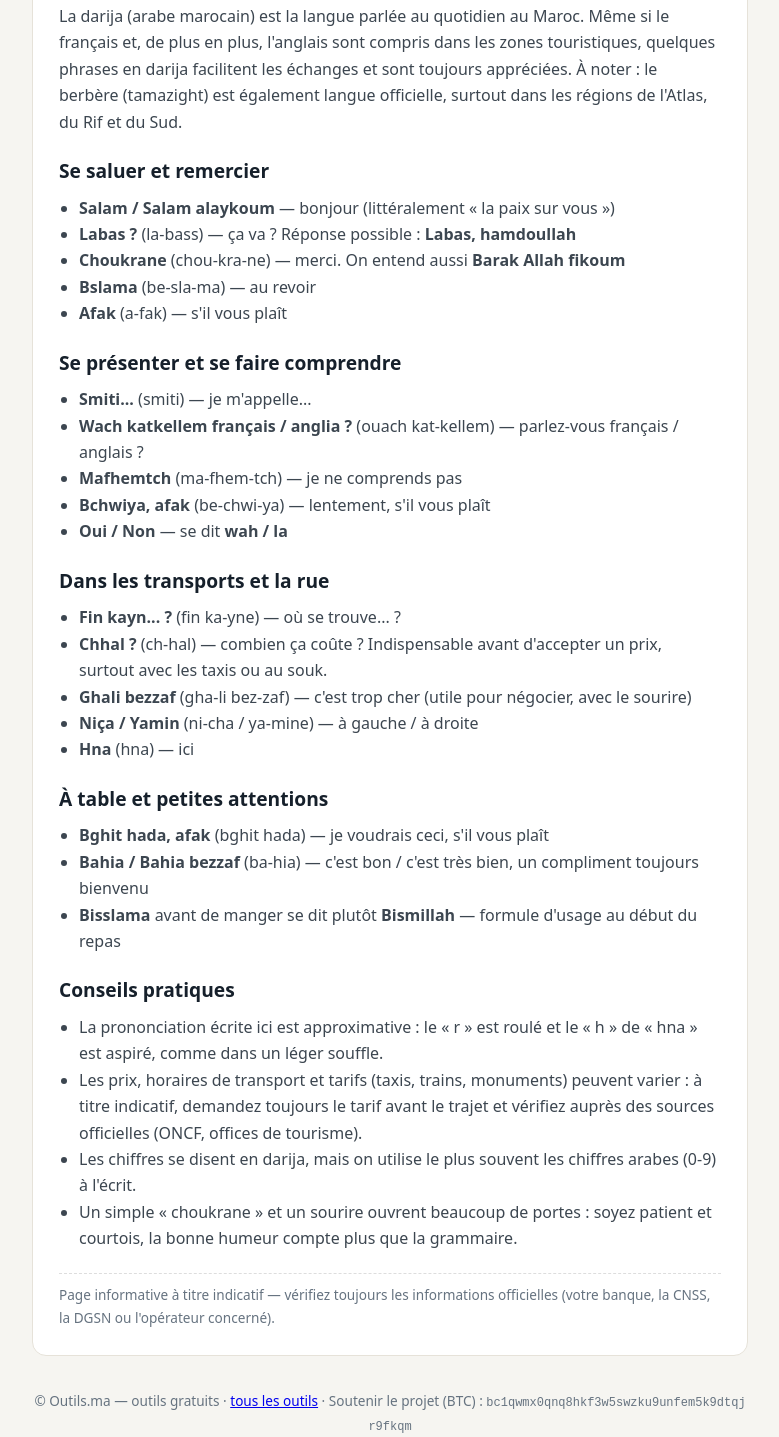
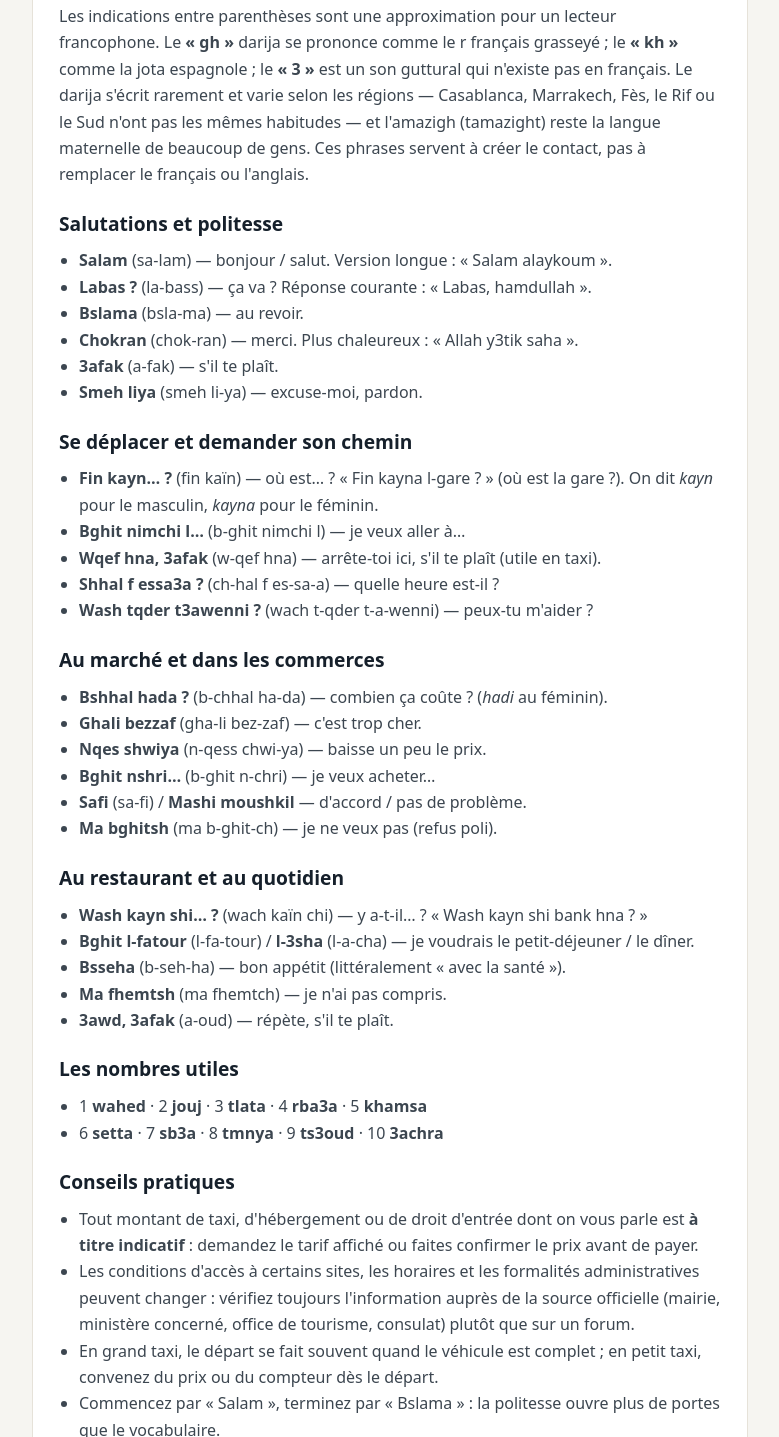
Before and after one commit to Hakersbkk/outils-maroc, a plain HTML site: page phrases-darija-touristes/index.html in a window 1280 px wide. Shown: the part 148-1585 px from the top of the page, without its empty margins (250-1029 px from the left). Drawn offline with Linux system fonts and the light colour scheme.

Commit message:
publish phrases-darija-touristes/index.html

```diff
--- a/phrases-darija-touristes/index.html
+++ b/phrases-darija-touristes/index.html
@@ -19,49 +19,59 @@ textarea{resize:vertical}footer{color:#667380;font-size:.85rem;padding:18px 0 40
 </style></head><body><div class="wrap">
 <header><a href="/">Outils<span>.</span>ma</a> — outils gratuits pour le Maroc</header>
 <main>
-<h2>Pourquoi apprendre quelques mots de darija ?</h2>
-<p>La darija (arabe marocain) est la langue parlée au quotidien au Maroc. Même si le français et, de plus en plus, l'anglais sont compris dans les zones touristiques, quelques phrases en darija facilitent les échanges et sont toujours appréciées. À noter : le berbère (tamazight) est également langue officielle, surtout dans les régions de l'Atlas, du Rif et du Sud.</p>
+<h2>Comment lire la prononciation</h2>
+<p>Les indications entre parenthèses sont une approximation pour un lecteur francophone. Le <strong>« gh »</strong> darija se prononce comme le r français grasseyé ; le <strong>« kh »</strong> comme la jota espagnole ; le <strong>« 3 »</strong> est un son guttural qui n'existe pas en français. Le darija s'écrit rarement et varie selon les régions — Casablanca, Marrakech, Fès, le Rif ou le Sud n'ont pas les mêmes habitudes — et l'amazigh (tamazight) reste la langue maternelle de beaucoup de gens. Ces phrases servent à créer le contact, pas à remplacer le français ou l'anglais.</p>
 
-<h2>Se saluer et remercier</h2>
+<h2>Salutations et politesse</h2>
 <ul>
-<li><strong>Salam / Salam alaykoum</strong> — bonjour (littéralement « la paix sur vous »)</li>
-<li><strong>Labas ?</strong> (la-bass) — ça va ? Réponse possible : <strong>Labas, hamdoullah</strong></li>
-<li><strong>Choukrane</strong> (chou-kra-ne) — merci. On entend aussi <strong>Barak Allah fikoum</strong></li>
-<li><strong>Bslama</strong> (be-sla-ma) — au revoir</li>
-<li><strong>Afak</strong> (a-fak) — s'il vous plaît</li>
+<li><strong>Salam</strong> (sa-lam) — bonjour / salut. Version longue : « Salam alaykoum ».</li>
+<li><strong>Labas ?</strong> (la-bass) — ça va ? Réponse courante : « Labas, hamdullah ».</li>
+<li><strong>Bslama</strong> (bsla-ma) — au revoir.</li>
+<li><strong>Chokran</strong> (chok-ran) — merci. Plus chaleureux : « Allah y3tik saha ».</li>
+<li><strong>3afak</strong> (a-fak) — s'il te plaît.</li>
+<li><strong>Smeh liya</strong> (smeh li-ya) — excuse-moi, pardon.</li>
 </ul>
 
-<h2>Se présenter et se faire comprendre</h2>
+<h2>Se déplacer et demander son chemin</h2>
 <ul>
-<li><strong>Smiti...</strong> (smiti) — je m'appelle...</li>
-<li><strong>Wach katkellem français / anglia ?</strong> (ouach kat-kellem) — parlez-vous français / anglais ?</li>
-<li><strong>Mafhemtch</strong> (ma-fhem-tch) — je ne comprends pas</li>
-<li><strong>Bchwiya, afak</strong> (be-chwi-ya) — lentement, s'il vous plaît</li>
-<li><strong>Oui / Non</strong> — se dit <strong>wah / la</strong></li>
+<li><strong>Fin kayn… ?</strong> (fin kaïn) — où est… ? « Fin kayna l-gare ? » (où est la gare ?). On dit <em>kayn</em> pour le masculin, <em>kayna</em> pour le féminin.</li>
+<li><strong>Bghit nimchi l…</strong> (b-ghit nimchi l) — je veux aller à…</li>
+<li><strong>Wqef hna, 3afak</strong> (w-qef hna) — arrête-toi ici, s'il te plaît (utile en taxi).</li>
+<li><strong>Shhal f essa3a ?</strong> (ch-hal f es-sa-a) — quelle heure est-il ?</li>
+<li><strong>Wash tqder t3awenni ?</strong> (wach t-qder t-a-wenni) — peux-tu m'aider ?</li>
 </ul>
 
-<h2>Dans les transports et la rue</h2>
+<h2>Au marché et dans les commerces</h2>
 <ul>
-<li><strong>Fin kayn... ?</strong> (fin ka-yne) — où se trouve... ?</li>
-<li><strong>Chhal ?</strong> (ch-hal) — combien ça coûte ? Indispensable avant d'accepter un prix, surtout avec les taxis ou au souk.</li>
-<li><strong>Ghali bezzaf</strong> (gha-li bez-zaf) — c'est trop cher (utile pour négocier, avec le sourire)</li>
-<li><strong>Niça / Yamin</strong> (ni-cha / ya-mine) — à gauche / à droite</li>
-<li><strong>Hna</strong> (hna) — ici</li>
+<li><strong>Bshhal hada ?</strong> (b-chhal ha-da) — combien ça coûte ? (<em>hadi</em> au féminin).</li>
+<li><strong>Ghali bezzaf</strong> (gha-li bez-zaf) — c'est trop cher.</li>
+<li><strong>Nqes shwiya</strong> (n-qess chwi-ya) — baisse un peu le prix.</li>
+<li><strong>Bghit nshri…</strong> (b-ghit n-chri) — je veux acheter…</li>
+<li><strong>Safi</strong> (sa-fi) / <strong>Mashi moushkil</strong> — d'accord / pas de problème.</li>
+<li><strong>Ma bghitsh</strong> (ma b-ghit-ch) — je ne veux pas (refus poli).</li>
 </ul>
 
-<h2>À table et petites attentions</h2>
+<h2>Au restaurant et au quotidien</h2>
 <ul>
-<li><strong>Bghit hada, afak</strong> (bghit hada) — je voudrais ceci, s'il vous plaît</li>
-<li><strong>Bahia / Bahia bezzaf</strong> (ba-hia) — c'est bon / c'est très bien, un compliment toujours bienvenu</li>
-<li><strong>Bisslama</strong> avant de manger se dit plutôt <strong>Bismillah</strong> — formule d'usage au début du repas</li>
+<li><strong>Wash kayn shi… ?</strong> (wach kaïn chi) — y a-t-il… ? « Wash kayn shi bank hna ? »</li>
+<li><strong>Bghit l-fatour</strong> (l-fa-tour) / <strong>l-3sha</strong> (l-a-cha) — je voudrais le petit-déjeuner / le dîner.</li>
+<li><strong>Bsseha</strong> (b-seh-ha) — bon appétit (littéralement « avec la santé »).</li>
+<li><strong>Ma fhemtsh</strong> (ma fhemtch) — je n'ai pas compris.</li>
+<li><strong>3awd, 3afak</strong> (a-oud) — répète, s'il te plaît.</li>
+</ul>
+
+<h2>Les nombres utiles</h2>
+<ul>
+<li>1 <strong>wahed</strong> · 2 <strong>jouj</strong> · 3 <strong>tlata</strong> · 4 <strong>rba3a</strong> · 5 <strong>khamsa</strong></li>
+<li>6 <strong>setta</strong> · 7 <strong>sb3a</strong> · 8 <strong>tmnya</strong> · 9 <strong>ts3oud</strong> · 10 <strong>3achra</strong></li>
 </ul>
 
 <h2>Conseils pratiques</h2>
 <ul>
-<li>La prononciation écrite ici est approximative : le « r » est roulé et le « h » de « hna » est aspiré, comme dans un léger souffle.</li>
-<li>Les prix, horaires de transport et tarifs (taxis, trains, monuments) peuvent varier : à titre indicatif, demandez toujours le tarif avant le trajet et vérifiez auprès des sources officielles (ONCF, offices de tourisme).</li>
-<li>Les chiffres se disent en darija, mais on utilise le plus souvent les chiffres arabes (0-9) à l'écrit.</li>
-<li>Un simple « choukrane » et un sourire ouvrent beaucoup de portes : soyez patient et courtois, la bonne humeur compte plus que la grammaire.</li>
+<li>Tout montant de taxi, d'hébergement ou de droit d'entrée dont on vous parle est <strong>à titre indicatif</strong> : demandez le tarif affiché ou faites confirmer le prix avant de payer.</li>
+<li>Les conditions d'accès à certains sites, les horaires et les formalités administratives peuvent changer : vérifiez toujours l'information auprès de la source officielle (mairie, ministère concerné, office de tourisme, consulat) plutôt que sur un forum.</li>
+<li>En grand taxi, le départ se fait souvent quand le véhicule est complet ; en petit taxi, convenez du prix ou du compteur dès le départ.</li>
+<li>Commencez par « Salam », terminez par « Bslama » : la politesse ouvre plus de portes que le vocabulaire.</li>
 </ul>
 <p class="disc">Page informative à titre indicatif — vérifiez toujours les informations officielles (votre banque, la CNSS, la DGSN ou l'opérateur concerné).</p>
 </main>
```
